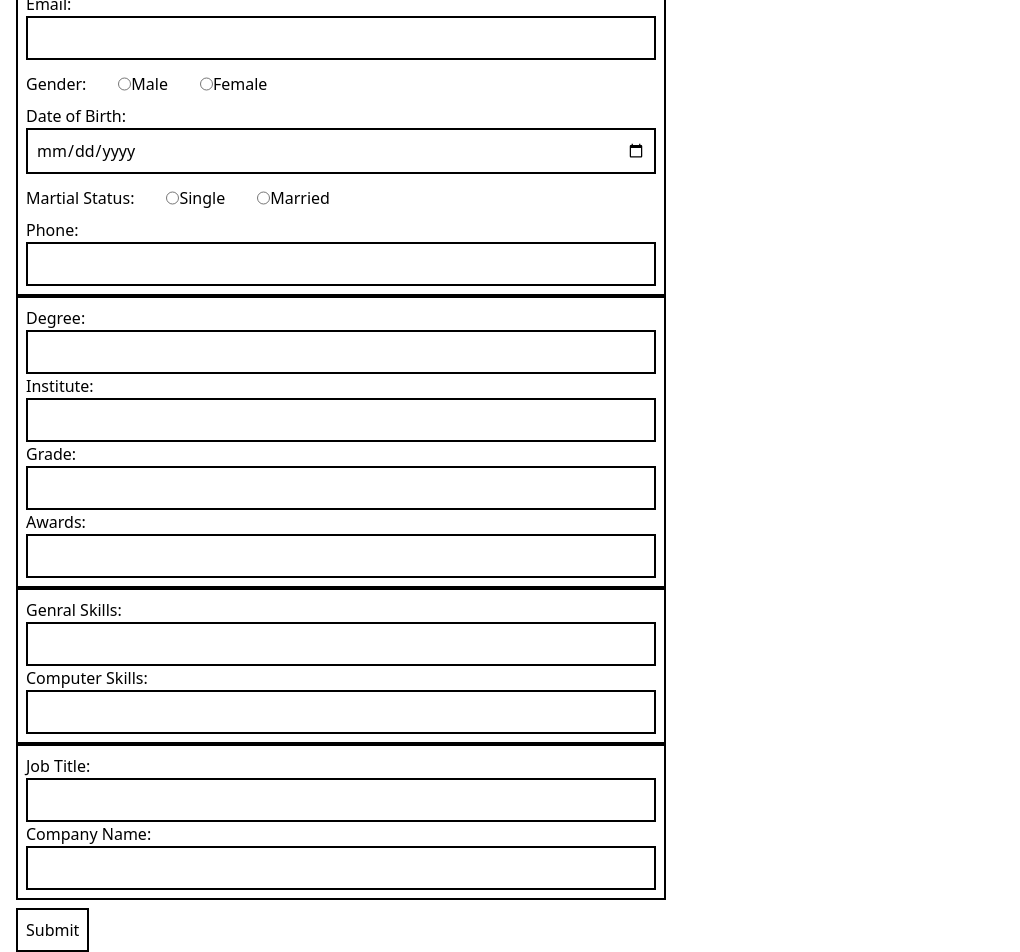
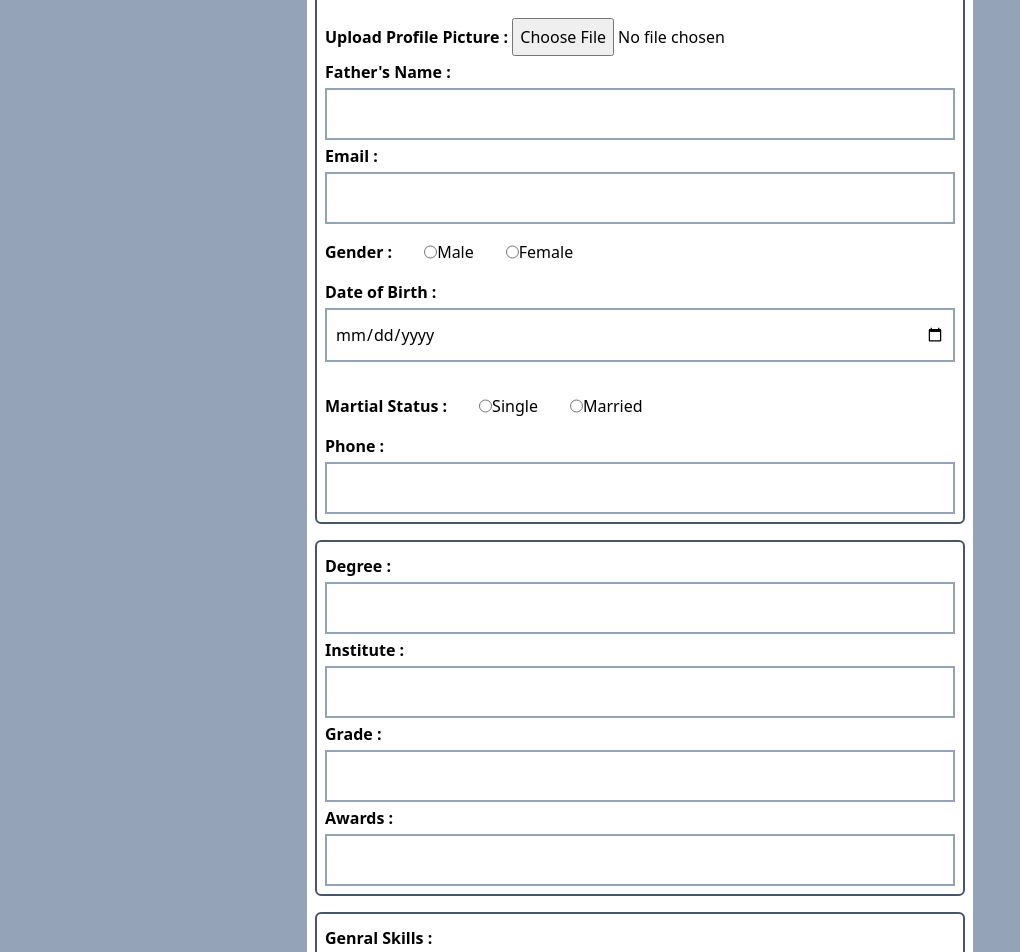
Before and after one commit to zainshah0347/resume_builder, a Next.js app: page / in a window 1280 px wide. Shown: the part 200-1152 px from the top of the page, without its empty margins (0-1020 px from the left). Built offline with nearby package versions, Linux system fonts and the light colour scheme.

Commit message:
Adding_Print_Functionality

```diff
--- a/package.json
+++ b/package.json
@@ -13,9 +13,11 @@
     "@mui/icons-material": "^6.0.2",
     "@mui/material-nextjs": "^6.0.2",
     "axios": "^1.7.7",
+    "jspdf": "^2.5.2",
     "next": "14.2.8",
     "react": "^18",
-    "react-dom": "^18"
+    "react-dom": "^18",
+    "react-to-print": "^2.15.1"
   },
   "devDependencies": {
     "@types/node": "^20",
--- a/src/app/form.tsx
+++ b/src/app/form.tsx
@@ -1,5 +1,5 @@
 'use client'
-import { useState, ChangeEvent ,useRef } from "react";
+import { useState, ChangeEvent, useRef } from "react";
 import Resume from "./resume";
 
 export default function Form() {
@@ -63,44 +63,46 @@ export default function Form() {
     }
 
 
-    const handleImageChange =(event: React.ChangeEvent<HTMLInputElement>)=>{
-        const file = event.target.files?.[0]; // Optional chaining to ensure file exists
+    const handleImageChange = (event: React.ChangeEvent<HTMLInputElement>) => {
+        const file = event.target.files?.[0]; // Ensure file exists
         if (file) {
-          const imageUrl = URL.createObjectURL(file); // Create object URL
-          setImageSrc(imageUrl); // Set image URL to state
-
-          const blobFile = file as Blob;
-
-          // Now you can use the blobFile wherever Blob is expected
-          console.log(blobFile);
-
+            const reader = new FileReader();
+            reader.onloadend = () => {
+                setImageSrc(reader.result as string); // Set the base64 image URL
+            };
+            reader.readAsDataURL(file); // Convert the file to a base64 string
         } else {
-          console.error("No file selected or invalid file input"); // Error handling
+            console.error("No file selected or invalid file input");
         }
     }
 
 
 
+
     return (
         <div>
-            {!showResume ? <div id='form'>
-                <form action={loginSubmit} className=''>
-                    <div className='border-2 border-black w-[650px] p-2'>
-                        <label htmlFor="Name" className='cursor-pointer'>Name:</label><br />
-                        <input value={name} typeof='email' onChange={(e) => setName(e.target.value)} className='border-black border-2 w-full p-2' type="text" id='Name' /><br />
+            <div className="w-full mx-auto">
+                {!showResume ? <div id='form' className="justify-center flex">
 
-                        <label htmlFor="imageChanger">Upload Image</label> <input accept="image/*"  type="file" onChange={handleImageChange} name="" id="imageChanger" /><br />
+                    <form action={loginSubmit} className='bg-white rounded-md p-2 leading-8'>
+                        <h1 className="text-4xl text-center mb-10">Resume Builder</h1>
+                        <div className='border-2 border-slate-600 w-[650px] p-2 mt-4 rounded-md'>
+                            <label htmlFor="Name" className='cursor-pointer font-bold'>Name :</label><br />
+                            <input value={name} typeof='text' onChange={(e) => setName(e.target.value)} placeholder="User Name" className='border-slate-400 border-2 w-full p-2' type="text" id='Name' /><br />
 
-                        <label htmlFor="Name" className='cursor-pointer'>Father's Name:</label><br />
-                        <input className='border-black border-2 w-full p-2' onChange={(e) => setFathername(e.target.value)} type="text" id='Name' /><br />
-                        <label htmlFor="Name" className='cursor-pointer'>Email:</label><br />
-                        <input value={email} onChange={(e) => setEmail(e.target.value)} className='border-black border-2 w-full p-2' type="text" id='Name' /><br />
+                            <label htmlFor="imageChanger" className="font-bold">Upload Profile Picture : </label> <input accept="image/*" className="mt-5" type="file" onChange={handleImageChange} name="" id="imageChanger" /><br />
+
+                            <label htmlFor="fathername" className='cursor-pointer font-bold'>Father's Name :</label><br />
+                            <input value={fatherName} className='border-slate-400 border-2 w-full p-2' onChange={(e) => setFathername(e.target.value)} type="text" id='fathername' /><br />
+                            <label htmlFor="email" className='cursor-pointer font-bold'>Email :</label><br />
+                            <input value={email} onChange={(e) => setEmail(e.target.value)} className='border-slate-400 border-2 w-full p-2' type="email" id='email' /><br />
 
 
 
 
                             <div className='flex pt-3 pb-2'>
-                            <p>Gender:</p>
+                                <label htmlFor="male" className='cursor-pointer font-bold'>Gender :</label><br />
+
 
 
                                 <input type="radio"
@@ -126,11 +128,11 @@ export default function Form() {
 
 
 
-                        <label htmlFor="Name" className='cursor-pointer'>Date of Birth:</label><br />
-                        <input onChange={(e) => setDateOfBirth(e.target.value)} className='border-black border-2 w-full p-2' type="date" id='Name' /><br />
+                            <label htmlFor="dateofbirth" className='cursor-pointer font-bold'>Date of Birth :</label><br />
+                            <input value={dateOfBirth} onChange={(e) => setDateOfBirth(e.target.value)} className='border-slate-400 border-2 w-full p-2' type="date" id='dateofbirth' /><br />
 
-                        <div className='flex pb-2 pt-3'>
-                            <p>Martial Status:</p>
+                            <div className='flex pb-2 pt-3 mt-4'>
+                                <label htmlFor="single" className='cursor-pointer font-bold'>Martial Status :</label><br />
                                 <input
                                     checked={martialStatus === "Single"}
                                     value="Single"
@@ -153,37 +155,37 @@ export default function Form() {
                             </div>
 
 
-                        <label htmlFor="phone" className='cursor-pointer'>Phone:</label><br />
-                        <input onChange={(e: ChangeEvent<HTMLInputElement>) => setPhoneNumber(e.target.value)}
-                            className='border-black border-2 w-full p-2' id="phone" /><br />
+                            <label htmlFor="phone" className='cursor-pointer font-bold'>Phone :</label><br />
+                            <input value={phoneNumber} onChange={(e: ChangeEvent<HTMLInputElement>) => setPhoneNumber(e.target.value)}
+                                className='border-slate-400 border-2 w-full p-2' id="phone" /><br />
                         </div>
 
-                    <div className='border-2 border-black w-[650px] p-2'>
-                        <label htmlFor="degree" className='cursor-pointer'>Degree:</label><br />
-                        <input value={degree} onChange={(e) => setDegree(e.target.value)} className='border-black border-2 w-full p-2' type="text" id='degree' /><br />
-                        <label htmlFor="institute" className='cursor-pointer'>Institute:</label><br />
-                        <input value={institute} onChange={(e) => setInstitute(e.target.value)} className='border-black border-2 w-full p-2' type="text" id='institute' /><br />
-                        <label htmlFor="grade" className='cursor-pointer'>Grade:</label><br />
-                        <input value={grade} onChange={(e) => setGrade(e.target.value)} className='border-black border-2 w-full p-2' type="text" id='grade' /><br />
-                        <label htmlFor="awards" className='cursor-pointer'>Awards:</label><br />
-                        <input value={awards} onChange={(e) => setAwards(e.target.value)} className='border-black border-2 w-full p-2' type="text" id='awards' /><br />
+                        <div className='border-2 w-[650px] p-2 mt-4 border-slate-600 rounded-md'>
+                            <label htmlFor="degree" className='cursor-pointer font-bold'>Degree :</label><br />
+                            <input value={degree} onChange={(e) => setDegree(e.target.value)} className='border-slate-400 border-2 w-full p-2' type="text" id='degree' /><br />
+                            <label htmlFor="institute" className='cursor-pointer font-bold'>Institute :</label><br />
+                            <input value={institute} onChange={(e) => setInstitute(e.target.value)} className='border-slate-400 border-2 w-full p-2' type="text" id='institute' /><br />
+                            <label htmlFor="grade" className='cursor-pointer font-bold'>Grade :</label><br />
+                            <input value={grade} onChange={(e) => setGrade(e.target.value)} className='border-slate-400 border-2 w-full p-2' type="text" id='grade' /><br />
+                            <label htmlFor="awards" className='cursor-pointer font-bold'>Awards :</label><br />
+                            <input value={awards} onChange={(e) => setAwards(e.target.value)} className='border-slate-400 border-2 w-full p-2' type="text" id='awards' /><br />
                         </div>
-                    <div className='border-2 border-black w-[650px] p-2'>
-                        <label htmlFor="generalSkills" className='cursor-pointer'>Genral Skills:</label><br />
-                        <input value={generalSkills} onChange={(e) => setGeneralSkills(e.target.value)} className='border-black border-2 w-full p-2' type="text" id='generalSkills' /><br />
-                        <label htmlFor="computerSkills" className='cursor-pointer'>Computer Skills:</label><br />
-                        <input value={computerSkills} onChange={(e) => setComputerSkills(e.target.value)} className='border-black border-2 w-full p-2' type="text" id='computerSkills' /><br />
+                        <div className='border-2  w-[650px] p-2 mt-4 border-slate-600 rounded-md'>
+                            <label htmlFor="generalSkills" className='cursor-pointer font-bold'>Genral Skills :</label><br />
+                            <input value={generalSkills} onChange={(e) => setGeneralSkills(e.target.value)} className='border-slate-400 border-2 w-full p-2' type="text" id='generalSkills' /><br />
+                            <label htmlFor="computerSkills" className='cursor-pointer font-bold'>Computer Skills :</label><br />
+                            <input value={computerSkills} onChange={(e) => setComputerSkills(e.target.value)} className='border-slate-400 border-2 w-full p-2' type="text" id='computerSkills' /><br />
                         </div >
 
-                    <div className='border-2 border-black w-[650px] p-2'>
-                        <label htmlFor="jobTitle" className='cursor-pointer'>Job Title:</label><br />
-                        <input value={experience} onChange={(e) => setExperience(e.target.value)} className='border-black border-2 w-full p-2' type="text" id='jobTitle' /><br />
-                        <label htmlFor="comapanyName" className='cursor-pointer'>Company Name:</label><br />
-                        <input value={companyName} onChange={(e) => setCompanyName(e.target.value)} className='border-black border-2 w-full p-2' type="text" id='comapanyName' /><br />
+                        <div className='border-2 w-[650px] p-2 mt-4 border-slate-600 rounded-md'>
+                            <label htmlFor="jobTitle" className='cursor-pointer font-bold'>Job Title :</label><br />
+                            <input value={experience} onChange={(e) => setExperience(e.target.value)} className='border-slate-400 border-2 w-full p-2' type="text" id='jobTitle' /><br />
+                            <label htmlFor="comapanyName" className='cursor-pointer font-bold'>Company Name :</label><br />
+                            <input value={companyName} onChange={(e) => setCompanyName(e.target.value)} className='border-slate-400 border-2 w-full p-2' type="text" id='comapanyName' /><br />
                         </div>
 
 
-                    <button type='button' onClick={loginSubmit} className='border-2 border-black mt-2 p-2'>
+                        <button type='button' onClick={loginSubmit} className='mt-2 p-2 bg-blue-400 font-bold rounded-md'>
                             Submit
                         </button>
                     </form>
@@ -191,7 +193,12 @@ export default function Form() {
 
                     :
                     <Resume form={formData} />}
-            {showResume && <button onClick={() => setShowResume(false)}>Edit</button>}
+            </div>
+
+
+            <div className="border-2 border-slate-500 w-[70%] mx-auto bg-white flex justify-center">
+                {showResume && <button onClick={() => setShowResume(false)} className='pr-4 pl-4 pt-2 pb-2 mt-1 mb-1 bg-blue-400 font-bold rounded-md' >Edit</button>}
+            </div>
         </div>
 
     )
--- a/src/app/globals.css
+++ b/src/app/globals.css
@@ -1,6 +1,7 @@
 @tailwind base;
 @tailwind components;
 @tailwind utilities;
+
 
 legend {
   font-size: 1rem;
--- a/src/app/page.tsx
+++ b/src/app/page.tsx
@@ -6,7 +6,7 @@ export default function Home() {
 
 
   return (
-    <div className='p-4 justify-center gap-2'>
+    <div className='p-4 bg-slate-400'>
       <Form/>
     </div>
   );
--- a/src/app/resume.tsx
+++ b/src/app/resume.tsx
@@ -1,70 +1,142 @@
-import { URL } from "url";
-import { Blob } from "buffer";
+import React from "react";
 import Image from "next/image";
+import ReactToPrint from "react-to-print";
+
+interface FormData {
+  imageSrc: string | null;
+  name: string;
+  fatherName: string;
+  email: string;
+  gender: string;
+  dateOfBirth: string;
+  martialStatus: string;
+  degree: string;
+  institute: string;
+  grade: string;
+  awards: string;
+  generalSkills: string;
+  phoneNumber: string;
+  computerSkills: string;
+  experience: string;
+  companyName: string;
+}
+
+interface FormProps {
+  form: FormData;
+}
+
+class Resume extends React.Component<FormProps> {
 
 
+  // Initialize the ref
+  componentRef: React.RefObject<HTMLDivElement>;
 
-interface FormData {
-  imageSrc : string|null;
-  name : string;
-  fatherName : string;
-  email : string;
-  gender :string;
-  // age:number;
-  dateOfBirth : string;
-  martialStatus : string;
-  degree : string;
-  institute : string;
-  grade :string;
-  awards :string;
-  generalSkills :string;
-  phoneNumber :string;
-  computerSkills :string;
-  experience :string;
-  companyName :string;
-}
-interface FormProps {
-  form: FormData ;
+  constructor(props: FormProps) {
+    super(props);
+    this.componentRef = React.createRef(); // Initialize the ref
+
+    // Bind the downloadCV method to the current context
+    this.downloadCV = this.downloadCV.bind(this);
   }
 
-const Resume : React.FC<FormProps> = ({ form }) => {
-    const {  imageSrc,name,fatherName, email,gender,dateOfBirth,martialStatus,degree,institute,grade,awards,generalSkills,phoneNumber,
-      computerSkills,experience,companyName,} = form
-    return(
-      <div className='border-2 border-slate-500 p-4 w-[800px]'>
+  // Method to download the CV as PDF (using browser's print functionality)
+  downloadCV() {
+    window.print();
+  }
 
-       <div className='flex items-center justify-between'>
-         <h1 className='font-bold text-3xl' id='nameChange'>{name}</h1>
+  render() {
+    const {
+      imageSrc,
+      name,
+      fatherName,
+      email,
+      gender,
+      dateOfBirth,
+      martialStatus,
+      degree,
+      institute,
+      grade,
+      awards,
+      generalSkills,
+      phoneNumber,
+      computerSkills,
+      experience,
+      companyName,
+    } = this.props.form;
 
-         <Image src={imageSrc? imageSrc:''} width={250} height={250} alt="image" />
+    return (
+      <div className="border-2 border-slate-500 pr-4 mt-4 pl-4 w-[70%] mx-auto bg-white">
+        {/* Assign the ref here */}
+        <div ref={this.componentRef} className="leading-10 bg-white">
+          <div className="flex items-center justify-between mt-4">
+            <h1 className="font-bold text-3xl">{name}</h1>
+
+            <Image
+              src={imageSrc || ""}
+              width={130}
+              height={150}
+              className="border-2 h-[120px]"
+              style={{ borderRadius: "50%" }}
+              alt="image"
+            />
           </div>
 
-       <h1 className='font-bold text-xl mt-6 mb-2'>Personal Information</h1><hr/>
+          <h1 className="font-bold text-xl mt-6 mb-2">Personal Information</h1>
+          <hr />
 
-       <h1 className='font-bold inline'>Father's Name:</h1> <p className='inline'>{fatherName}</p><br />
-       <h1 className='font-bold inline'>Email:</h1> <p className='inline'>{email}</p><br />
-       <h1 className='font-bold inline'>Gender:</h1> <p className='inline'>{gender}</p><br />
+          <h1 className="font-bold inline">Father's Name:</h1> <p className="inline">{fatherName}</p>
+          <br />
+          <h1 className="font-bold inline">Email:</h1> <p className="inline">{email}</p>
+          <br />
+          <h1 className="font-bold inline">Gender:</h1> <p className="inline">{gender}</p>
+          <br />
+          <h1 className="font-bold inline">Date of Birth :</h1> <p className="inline">{dateOfBirth}</p>
+          <br />
+          <h1 className="font-bold inline">Martial Status:</h1> <p className="inline">{martialStatus}</p>
+          <br />
+          <h1 className="font-bold inline">Phone:</h1> <p className="inline">{phoneNumber}</p>
+          <br />
 
-       {/* <h1 className='font-bold inline'>Age:</h1> <p className='inline'>{age}</p><br /> */}
-       <h1 className='font-bold inline'>Date of Birth :</h1> <p className='inline'>{dateOfBirth}</p><br />
-       <h1 className='font-bold inline'>Martial Status:</h1> <p className='inline'>{martialStatus}</p><br />
-       <h1 className='font-bold inline'>Phone:</h1> <p className='inline'>{phoneNumber}</p><br />
+          <h1 className="font-bold text-xl mt-6 mb-2">Education</h1>
+          <hr />
+          <h1 className="font-bold inline">Degree:</h1> <p className="inline">{degree}</p>
+          <br />
+          <h1 className="font-bold inline">Institute:</h1> <p className="inline">{institute}</p>
+          <br />
+          <h1 className="font-bold inline">Grade:</h1> <p className="inline">{grade}</p>
+          <br />
+          <h1 className="font-bold inline">Awards: </h1> <p className="inline">{awards}</p>
 
-       <h1 className='font-bold text-xl mt-6 mb-2'>Education</h1><hr />
-       <h1 className='font-bold inline'>Degree:</h1> <p className='inline'>{degree}</p><br />
-       <h1 className='font-bold inline'>Institute:</h1> <p className='inline'>{institute}</p><br />
-       <h1 className='font-bold inline'>Grade:</h1> <p className='inline'>{grade}</p><br />
-       <h1 className='font-bold inline'>Awards: </h1><p className='inline'>{awards}</p>
+          <h1 className="font-bold text-xl mt-6 mb-2">Skills</h1>
+          <hr />
+          <h1 className="font-bold inline">General Skills:</h1> <p className="inline">{generalSkills}</p>
+          <br />
+          <h1 className="font-bold inline">Computer Skills:</h1> <p className="inline">{computerSkills}</p>
+          <br />
 
-       <h1 className='font-bold text-xl mt-6 mb-2'>Skills</h1><hr />
-       <h1 className='font-bold inline'>General Skills:</h1> <p className='inline'>{generalSkills}</p><br />
-       <h1 className='font-bold inline'>Computer Skills:</h1> <p className='inline'>{computerSkills}</p><br />
+          <h1 className="font-bold text-xl mt-6 mb-2">Experience</h1>
+          <hr />
+          <h1 className="font-bold inline">Job Title:</h1> <p className="inline">{experience}</p>
+          <br />
+          <h1 className="font-bold inline">Company Name:</h1> <p className="inline">{companyName}</p>
+          <br />
+        </div><br />
+        <hr />
 
-       <h1 className='font-bold text-xl mt-6 mb-2'>Experience</h1><hr />
-       <h1 className='font-bold inline'>Job Title:</h1> <p className='inline'>{experience}</p><br />
-       <h1 className='font-bold inline'>Company Name:</h1> <p className='inline'>{companyName}</p><br />
+        {/* Button to download or print the resume */}
+        <div className="pt-2 flex justify-center mb-1">
+          <ReactToPrint
+            trigger={() => {
+              return <button  className='p-2 bg-blue-400 font-bold rounded-md mt-8'>Print Resume</button>;
+            }}
+            content={() => this.componentRef.current}
+            pageStyle="print"
+          />
+
         </div>
-)
+      </div>
+    );
+  }
 }
 
-export default Resume
+export default Resume;
```
Also changed, not shown: 1 other file (tests, documents, lock files or other folders). Lines whose indentation alone changed are shown as unchanged.
